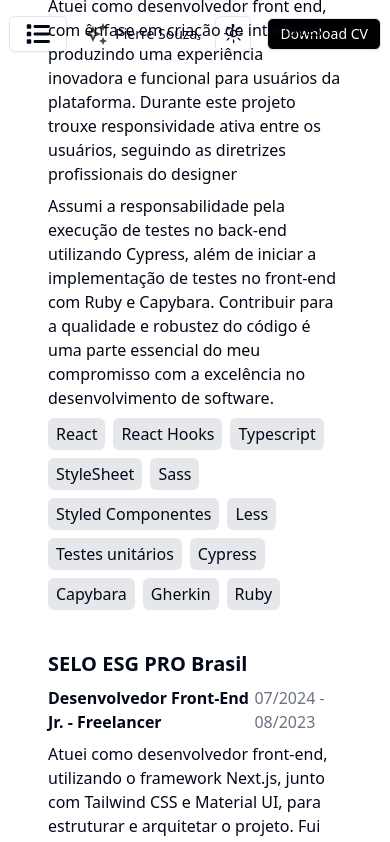
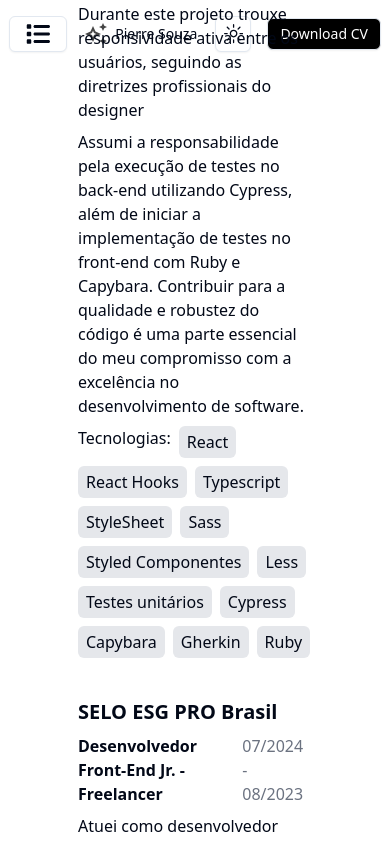
Before and after one commit to pierresouza/Portifolio, a Next.js app: page /experience in a window 390 px wide. Shown: the top 842 px of the page. Built offline with nearby package versions, Linux system fonts and the light colour scheme.

Commit message:
:sparkles: feat: init responsiveness in experience area

```diff
--- a/app/experience/page.tsx
+++ b/app/experience/page.tsx
@@ -3,7 +3,8 @@ import { ExperenceMock } from "./mock";
 
 export default function Experience() {
   return (
-    <div className="flex h-[90vh] items-center justify-center gap-4 px-12">
+    <div className="flex justify-center">
+      <div className="flex h-[90vh] w-3/5 items-center gap-4">
         <div className="flex flex-col gap-10">
           <h1 className="text-3xl font-bold">Experience</h1>
           {ExperenceMock.Job.map((item, index) => (
@@ -17,6 +18,7 @@ export default function Experience() {
               <p>{item.Description2}</p>
               {item.Technologies && (
                 <div className="flex flex-wrap gap-2">
+                  Tecnologias:
                   {item.Technologies.map((tech, index) => (
                     <span
                       key={index}
@@ -31,5 +33,6 @@ export default function Experience() {
           ))}
         </div>
       </div>
+    </div>
   );
 }
```
Lines whose indentation alone changed are shown as unchanged.
